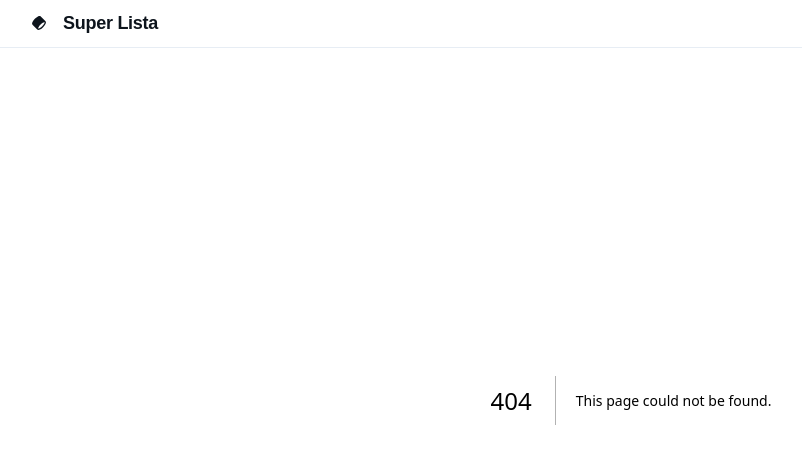
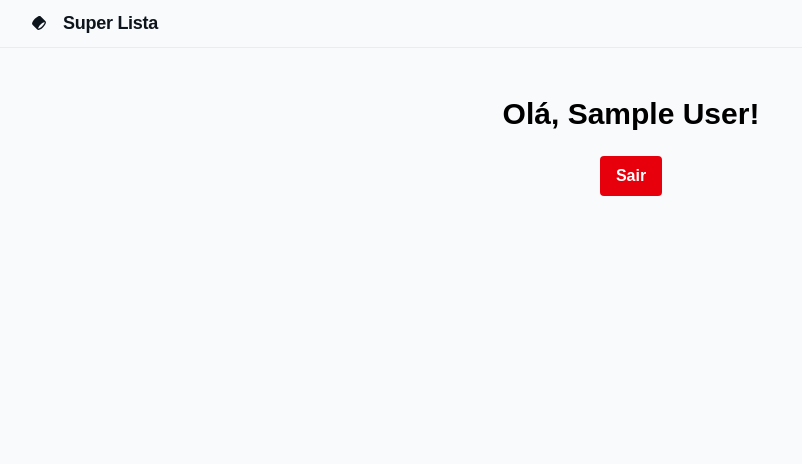
Before and after one commit to NatanRocha43/Super-Lista, a Next.js app: page /dashboard in a window 1280 px wide. Before the commit this address had no page. Shown: the top 464 px of the page, without its empty margins (9-811 px from the left). Built offline with nearby package versions, Linux system fonts and the light colour scheme; no server answers; sample sign-in values are in the browser's storage.

Commit message:
(feat): dashboard creation

```diff
--- /dev/null
+++ b/src/app/(screens)/dashboard/page.tsx
@@ -0,0 +1,41 @@
+"use client";
+
+import { useEffect, useState } from "react";
+import { auth } from "@/lib/firebase";
+import { signOut } from "firebase/auth";
+import { useRouter } from "next/navigation";
+import { onAuthStateChanged } from "firebase/auth";
+
+export default function Dashboard() {
+  const [userName, setUserName] = useState<string | null>(null);
+  const router = useRouter();
+
+  useEffect(() => {
+    const unsubscribe = onAuthStateChanged(auth, (user) => {
+      if (!user) {
+        router.replace("/login");
+      } else {
+        setUserName(user.displayName || user.email);
+      }
+    });
+
+    return () => unsubscribe();
+  }, [router]);
+
+  async function handleLogout() {
+    await signOut(auth);
+    router.replace("/login");
+  }
+
+  return (
+    <div className="max-w-md mx-auto mt-20 p-4 text-center">
+      <h1 className="text-3xl font-bold mb-6 text-black">Olá, {userName}!</h1>
+      <button
+        onClick={handleLogout}
+        className="px-4 py-2 bg-red-600 text-white rounded font-semibold"
+      >
+        Sair
+      </button>
+    </div>
+  );
+}
```
